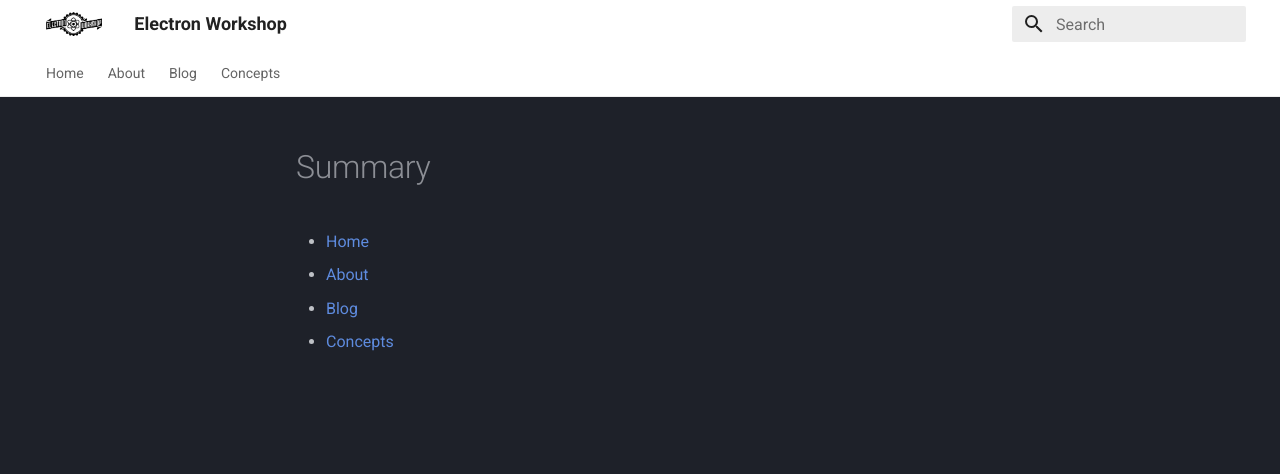
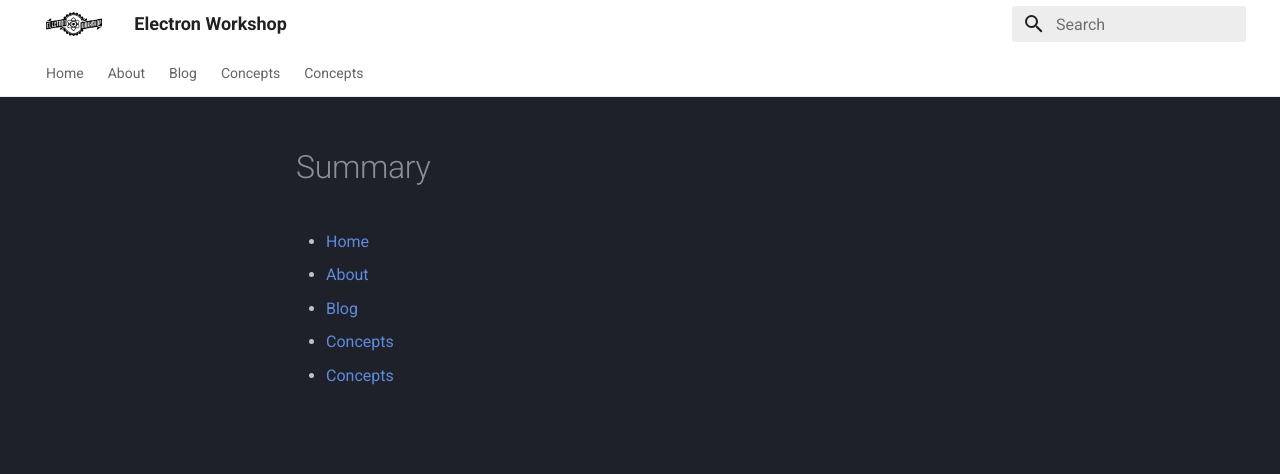
Before and after one commit to electron-workshop/electronworkshop.com.au, an MkDocs documentation site: the page built from docs/SUMMARY.md, in a window 1280 px wide. Shown: the top 474 px of the page. Built offline with MkDocs 1.6.1 and Material for MkDocs 9.7.7, drawn with Linux system fonts in a browser that asks for light colours.

```diff
--- a/docs/SUMMARY.md
+++ b/docs/SUMMARY.md
@@ -1,6 +1,7 @@
 # Summary
 
-- [Home](index.md)
-- [About](about.md)
+- [Home](/)
+- [About](/about/)
 - [Blog](/blog/)
 - [Concepts](/concepts/)
+- [Concepts](/VR/)
```
Also changed, not shown: docs/VR/kody-nguyen.md (added).
